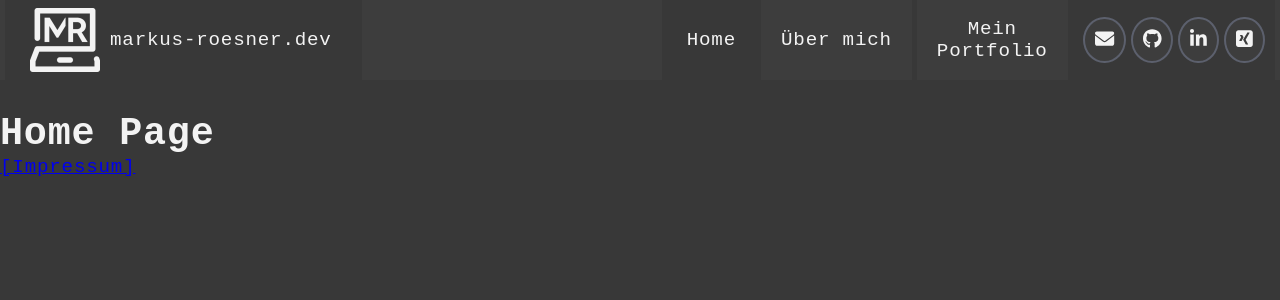
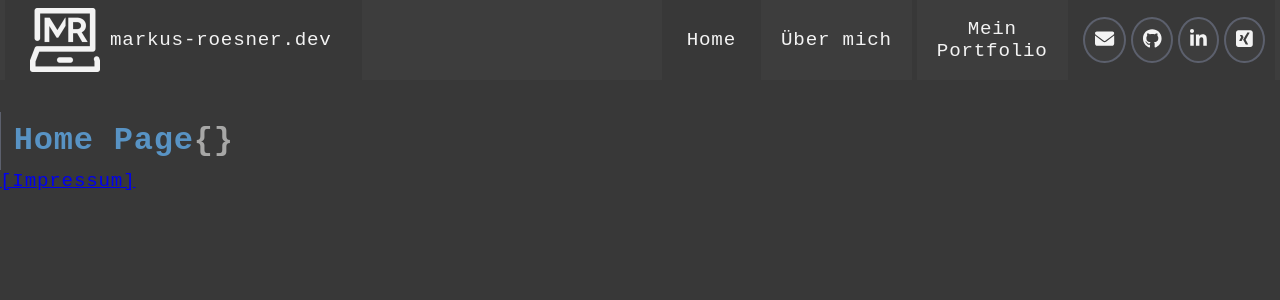
Before and after one commit to M-Roesner/myHomepage-react-ts-wip, a React (Vite) app: page / in a window 1280 px wide. Shown: the top 300 px of the page. Built offline with nearby package versions, Linux system fonts and the light colour scheme.

Commit message:
Changed test text on the page home with styled cards.

```diff
--- a/src/pages/home/HomePage.tsx
+++ b/src/pages/home/HomePage.tsx
@@ -1,9 +1,13 @@
+import CardHeadline from "../../components/custom/card/cardHeadline/CardHeadline";
+import CardVerticalLine from "../../components/custom/card/cardVerticalLine/CardVerticalLine";
 import StyledHomePage from "./styledHomePage";
 
 const HomePage = () => {
   return (
     <StyledHomePage>
-      <h1>Home Page</h1>
+      <CardVerticalLine>
+        <CardHeadline level={1}>Home Page</CardHeadline>
+      </CardVerticalLine>
     </StyledHomePage>
   );
 };
```
